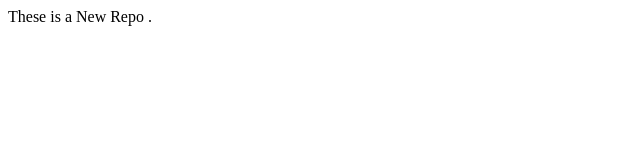
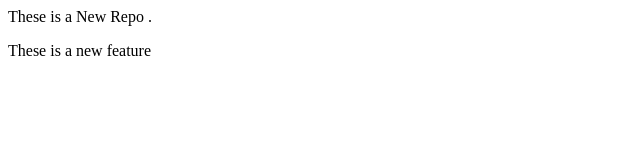
Before and after one commit to praneeth-jairam/localrepo, a plain HTML site: page index.html in a window 1280 px wide. Shown: the whole page, without its empty margins (0-640 px from the left). Drawn offline with Linux system fonts and the light colour scheme.

Commit message:
Add new feature

```diff
--- a/index.html
+++ b/index.html
@@ -1 +1,2 @@
 <p> These is a New Repo .</p>
+<p> These is a new feature </p>
```
